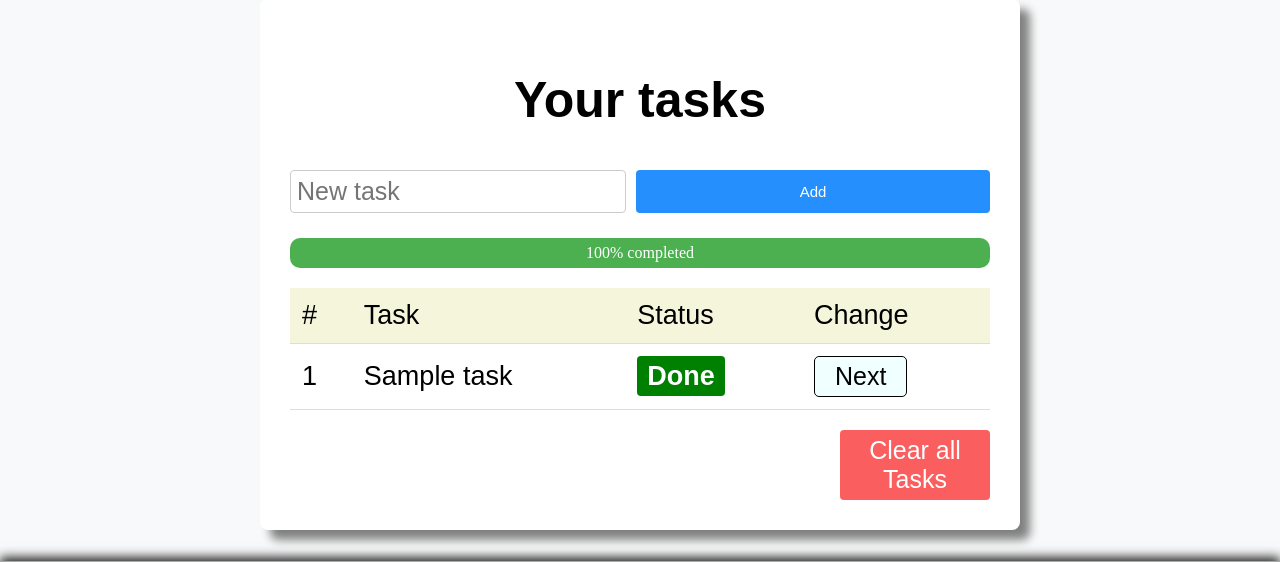
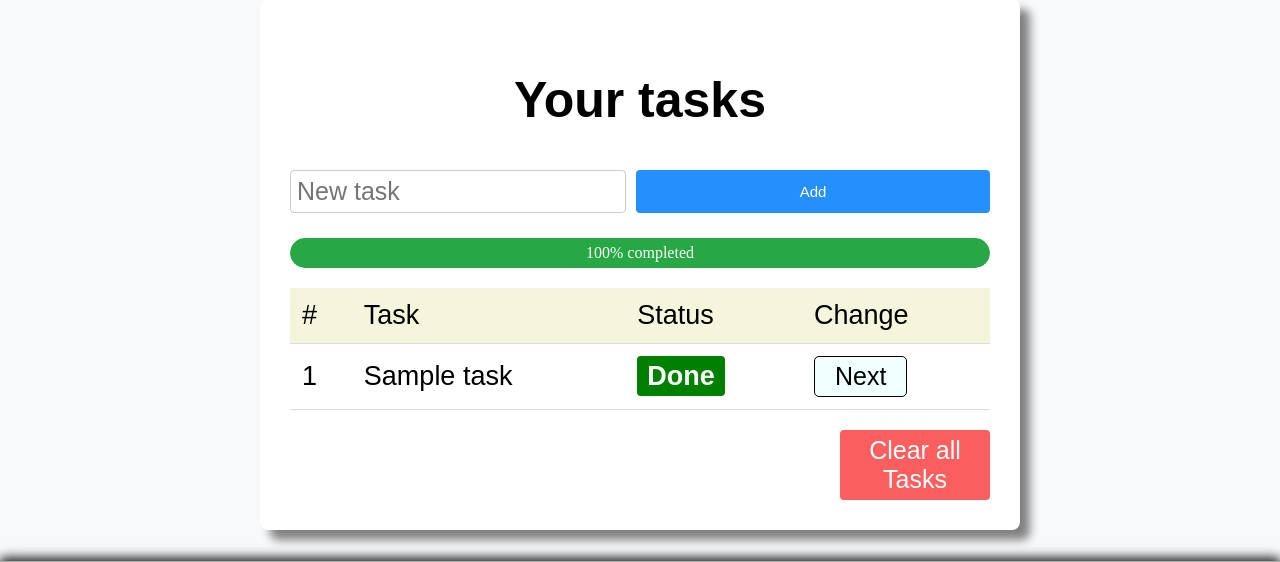
Before and after one commit to piyushahir05/To-do-list-Flask-, a Flask app: page / in a window 1280 px wide. Shown: the part 188-750 px from the top of the page. Run offline with Flask 3, Linux system fonts and the light colour scheme; the visitor is signed in with stand-in values (Sample User, id 1); tables that the repository leaves empty hold one stand-in row (values such as "Sample post"); some web fonts are replaced.

Commit message:
Changed progress bar

```diff
--- a/app/static/css/style.css
+++ b/app/static/css/style.css
@@ -297,26 +297,28 @@ footer p{
 }
 
 .progress-container {
-    margin: 20px 0;
+  width: 100%;
+  margin: 20px 0;
 }
 
 .progress-bar {
   width: 100%;
-  background-color: #eee;
-  border-radius: 10px;
-  overflow: hidden;
   height: 30px;
-  margin: 20px 0;
+  background-color: #e0e0e0;
+  border-radius: 15px;         /* rounded outer bar */
+  overflow: hidden;            /* ensures fill doesn't spill out */
 }
 
 .progress-fill {
   height: 100%;
-  background-color: #4caf50;
+  background-color: #28a745;
   color: white;
+  text-align: center;
+  white-space: nowrap;
   display: flex;
   align-items: center;
   justify-content: center;
-  white-space: nowrap;
-  transition: width 0.6s ease;
-  width: 0%; /* Default starting width */
+  width: 0%;
+  transition: width 0.8s ease;
+  border-radius: 15px;         /* rounded fill */
 }
--- a/app/static/js/script.js
+++ b/app/static/js/script.js
@@ -13,17 +13,19 @@ document.addEventListener("DOMContentLoaded", function () {
     localStorage.removeItem("scrollY");
   }
 
-  // ✅ Smooth progress bar animation
-const fill = document.querySelector(".progress-fill");
+  const fill = document.querySelector(".progress-fill");
+
   if (fill) {
-    const start = parseFloat(fill.getAttribute("data-start")) || 0;
     const end = parseFloat(fill.getAttribute("data-end")) || 0;
+    const start = parseFloat(localStorage.getItem("prevProgress")) || 0;
 
-    // Start from previous value
     fill.style.width = start + "%";
 
-    // Animate to current value
     requestAnimationFrame(() => {
+      fill.style.transition = "width 1s ease-in-out";
       fill.style.width = end + "%";
     });
-  }});
+
+    localStorage.setItem("prevProgress", end);
+  }
+  });
--- a/app/templates/tasks.html
+++ b/app/templates/tasks.html
@@ -12,7 +12,7 @@
 
     <div class="progress-container"> <!-- 1 -->
         <div class="progress-bar"> <!-- 2 -->
-            <div class="progress-fill" data-start="{{ last_progress }}" data-end="{{ progress }}">
+            <div class="progress-fill" data-end="{{ progress }}">
                 <p> {{ progress }}% completed</p>
             </div>
         </div>
```
